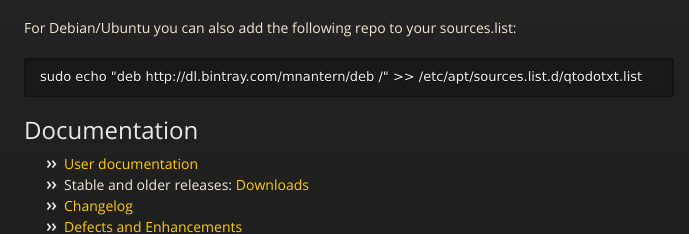
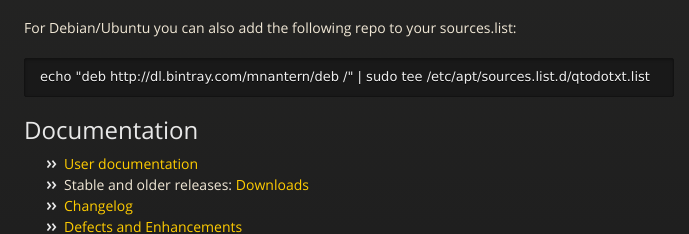
Before and after one commit to QTodoTxt/QTodoTxt, a plain HTML site: page index.html in a window 1280 px wide. Shown: the part 1999-2233 px from the top of the page, 291-980 px from the left. Drawn offline with nearby package versions, Linux system fonts and the light colour scheme.

Commit message:
Update Debian/Ubuntu download section.
Previously, only `echo` was elevated to run as superuser, while the shell (which handled the output redirection and thus writing the sources list) ran as a normal user. This causes a problem since the sources.list.d directory is not writeable by most users.

The new version pipes the output to `tee`, which is elevated to run as root, so there is no permissions conflict.

```diff
--- a/index.html
+++ b/index.html
@@ -93,7 +93,7 @@ Feel free to try !</p>
 </li>
 </ul><p>For Debian/Ubuntu you can also add the following repo to your sources.list:</p>
 
-<pre><code>sudo echo "deb http://dl.bintray.com/mnantern/deb /" &gt;&gt; /etc/apt/sources.list.d/qtodotxt.list
+<pre><code>echo "deb http://dl.bintray.com/mnantern/deb /" | sudo tee /etc/apt/sources.list.d/qtodotxt.list
 </code></pre>
 
 <h2>
```
